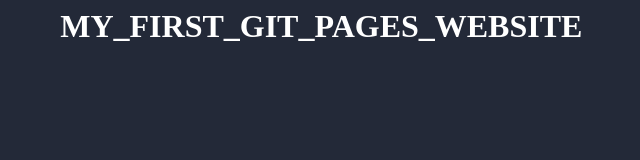
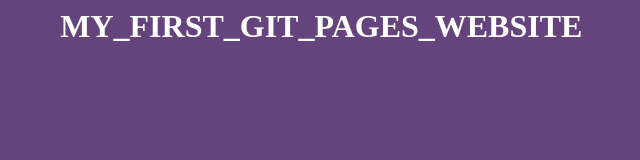
Before and after one commit to Ajmalaj11013/Ajmalaj11013.github.io, a plain HTML site: page index.html in a window 1280 px wide. Shown: the whole page, without its empty margins (11-651 px from the left). Drawn offline with Linux system fonts and the light colour scheme.

Commit message:
Update styles.css

```diff
--- a/styles.css
+++ b/styles.css
@@ -4,5 +4,5 @@ h1{
   width:90%;
 }
 body{
-  background-color:hsla(223, 23%, 18%, 1);
+  background-color:hsla(274, 30%, 38%, 1);
 }
```
